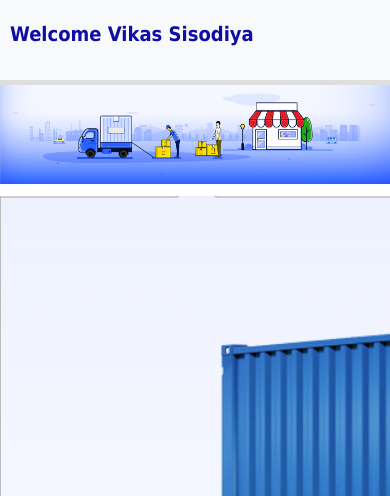
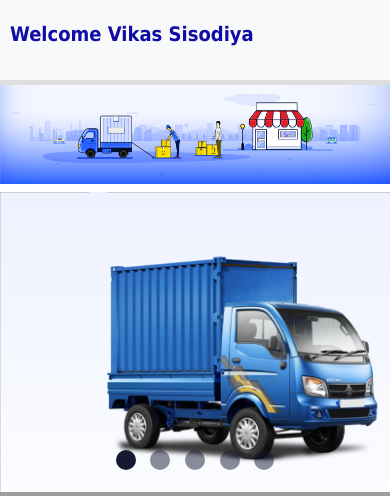
Before and after one commit to Vikas6675/Truck_Suvidha, a PHP site: page /home.html in a window 390 px wide. Shown: the part 256-752 px from the top of the page. Run offline with PHP 8.4, Linux system fonts and the light colour scheme; some libraries are stand-ins or nearby versions; grey boxes are pictures that could not be loaded.

Commit message:
Update truck-book.css

```diff
--- a/truck-book.css
+++ b/truck-book.css
@@ -146,6 +146,46 @@
 	opacity: 1;
 }
 
+@media only screen and (max-width: 767px) {
+.container-tr {
+margin-top: 3rem;
+margin-bottom: 1rem;
+}
+
+.arrow-right-long-solid {
+width: 10%;
+height: 6%;
+}
+
+.carousel {
+margin-top: 2%;
+}
+
+ul.slides {
+height: 300px;
+}
+
+.carousel-controls {
+font-size: 50px;
+line-height: 300px;
+}
+
+.carousel-controls .prev-slide,
+.carousel-controls .next-slide {
+width: 100%;
+text-align: center;
+}
+
+.carousel-dots {
+bottom: 10px;
+}
+
+.carousel-dots .carousel-dot {
+width: 20px;
+height: 20px;
+margin: 5px;
+}
+}
 
 input:checked + .slide-container .nav label { display: block; }
 
```
